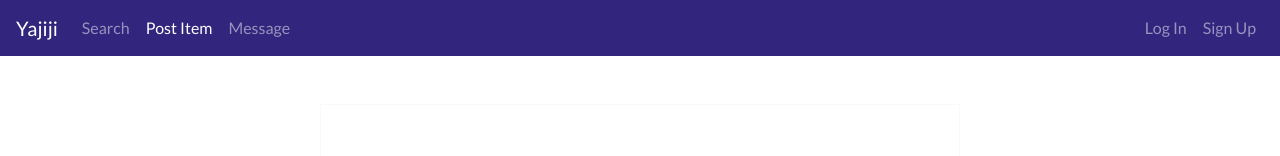
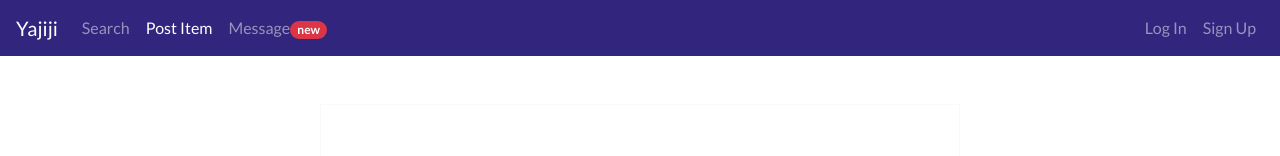
Before and after one commit to ykurata/shop-app, a React (Create React App) app in the folder client/: page /login in a window 1280 px wide. Shown: the top 156 px of the page. Built offline with nearby package versions, Linux system fonts and the light colour scheme; no server answers.

Commit message:
add badge

```diff
--- a/client/src/components/Navbar.js
+++ b/client/src/components/Navbar.js
@@ -88,7 +88,7 @@ class Navbar extends Component {
               </a>
             </li>
             <li className="nav-item">
-              <a className="nav-link" href="/message">Message</a>
+              <a className="nav-link" href="/message">Message<span className="badge badge-pill badge-danger" >new</span></a>
             </li>
           </ul>
           {navlist}
```
